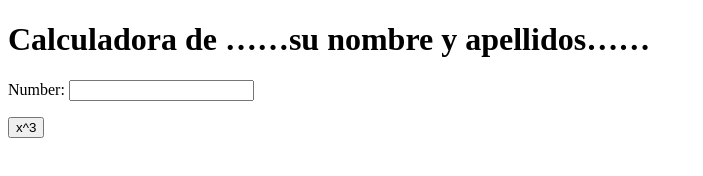
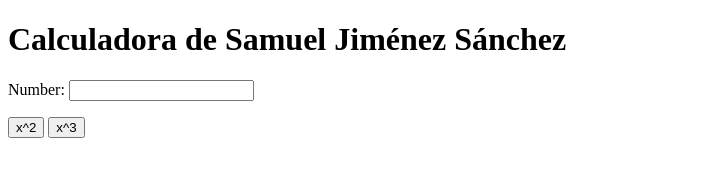
Before and after one commit to samueljs2006/my_calculator_002, a plain HTML site: page index.html in a window 1280 px wide. Shown: the whole page, without its empty margins (0-703 px from the left). Drawn offline with Linux system fonts and the light colour scheme.

Commit message:
x^2 button

```diff
--- a/index.html
+++ b/index.html
@@ -5,10 +5,11 @@
         <meta charset="utf-8">
     </head>
     <body>
-        <h1>Calculadora de ……su nombre y apellidos……</h1>
+        <h1>Calculadora de Samuel Jiménez Sánchez</h1>
         Number:
         <input type="text" id="n1">
         <p>
+            <button onclick="square()"> x^2 </button>
             <button onclick="cube()"> x^3 </button>
         </p>
         <script type="text/javascript">
@@ -16,6 +17,10 @@
                 var num = document.getElementById("n1");
                 num.value = Math.pow(num.value, 3);
             }
+            function square() {
+                var num = document.getElementById("n1");
+                num.value = Math.pow(num.value, 2);
+            }
         </script>
     </body>
 </html>
```
